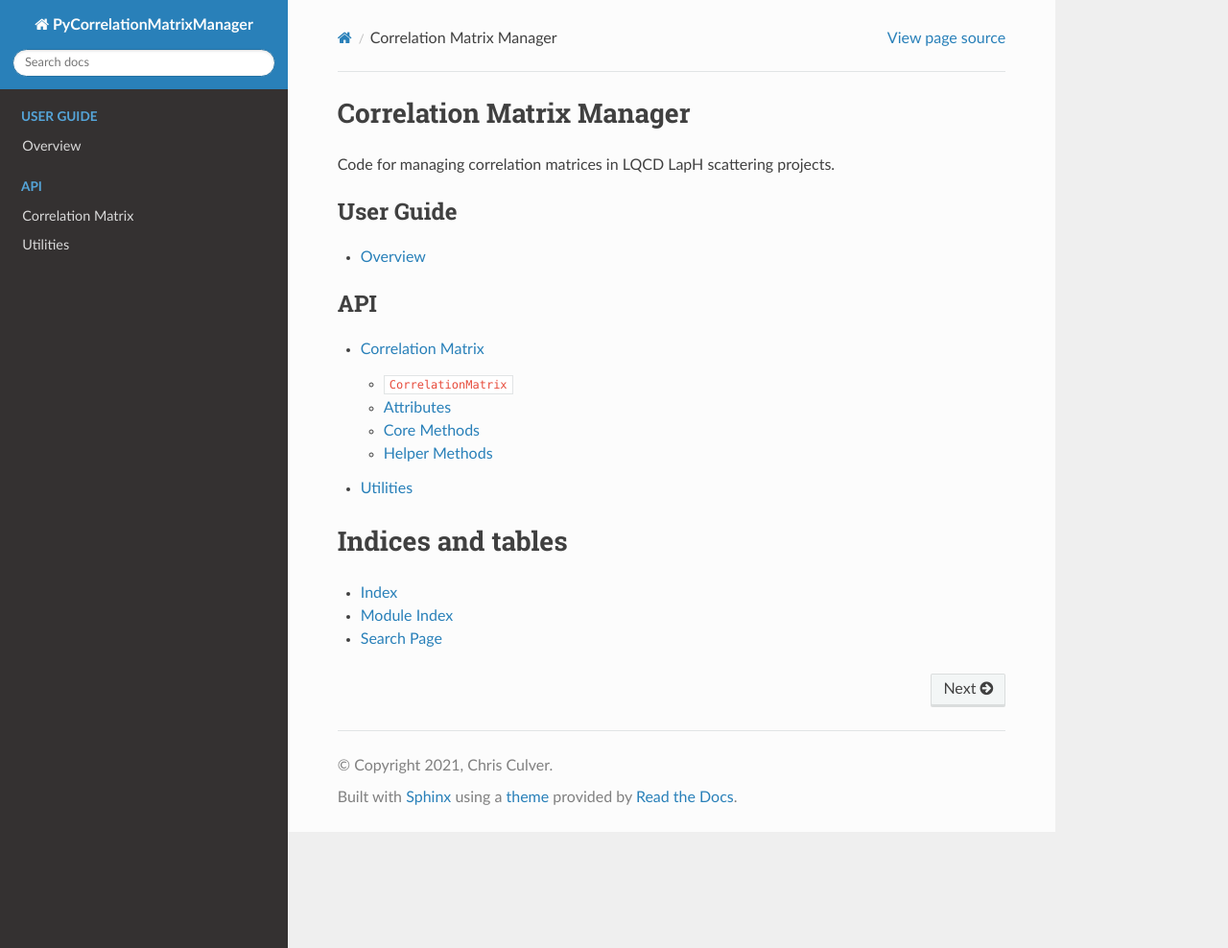
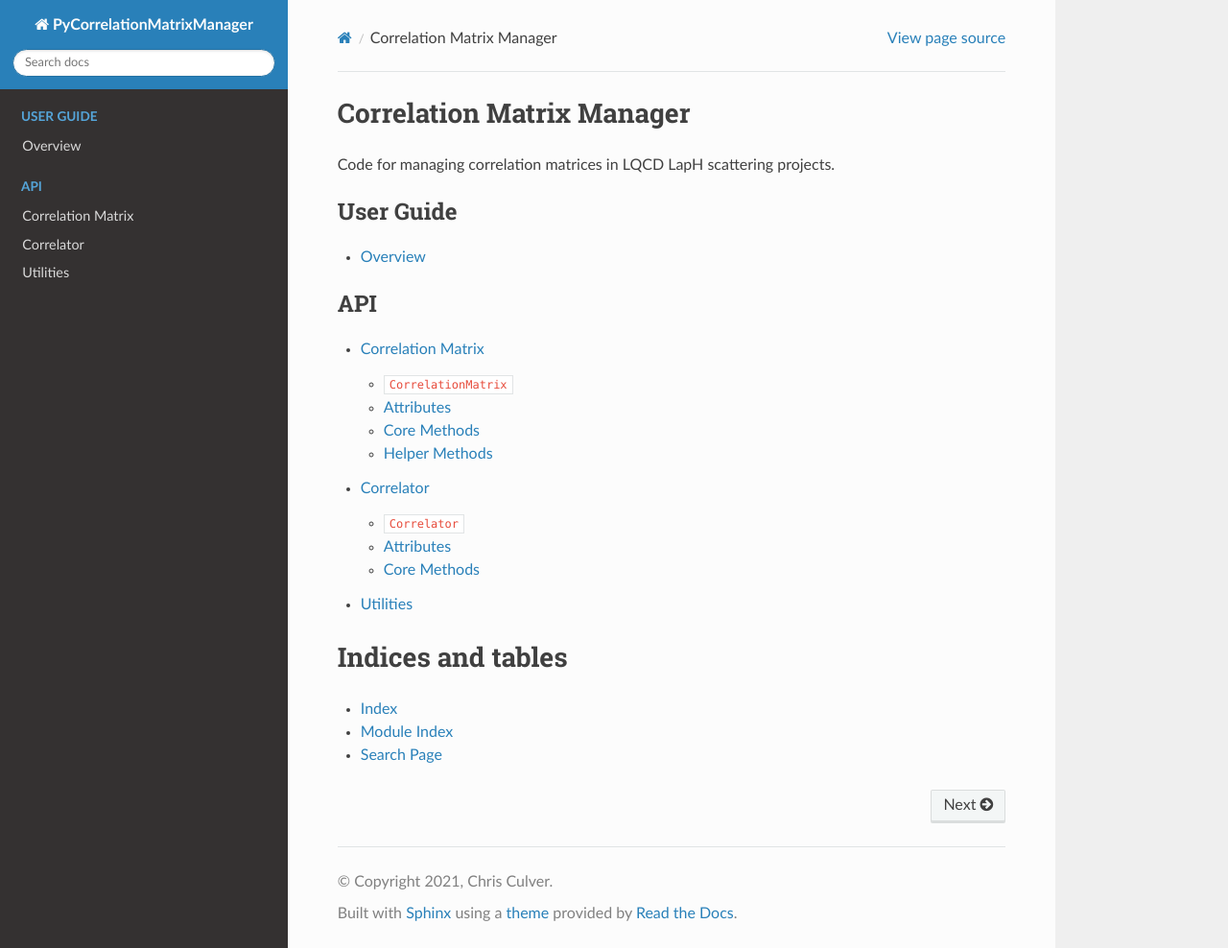
Before and after one commit to chrisculver/PyCorrelationMatrixManager, a Sphinx documentation site: the page built from docs/index.rst, in a window 1280 px wide and 988 px high. Shown: the whole window at 96% size. Built offline with Sphinx 7.4.7 and the Read the Docs theme 2.0.0, drawn with Linux system fonts in a browser that asks for light colours.

Commit message:
Forgot to add to idx

```diff
--- a/docs/index.rst
+++ b/docs/index.rst
@@ -19,6 +19,7 @@ Code for managing correlation matrices in LQCD LapH scattering projects.
   :caption: API
 
   API/correlation_matrix.rst
+  API/correlator.rst
   API/utilities.rst
 
 
```
